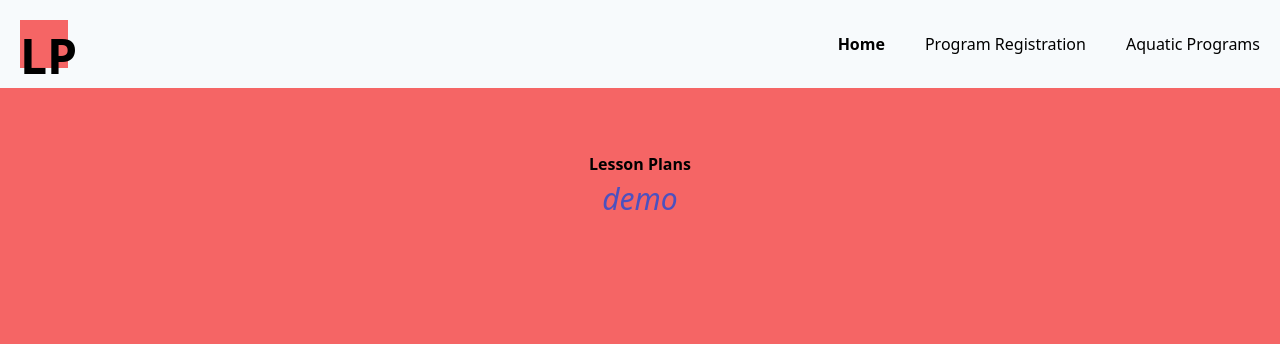
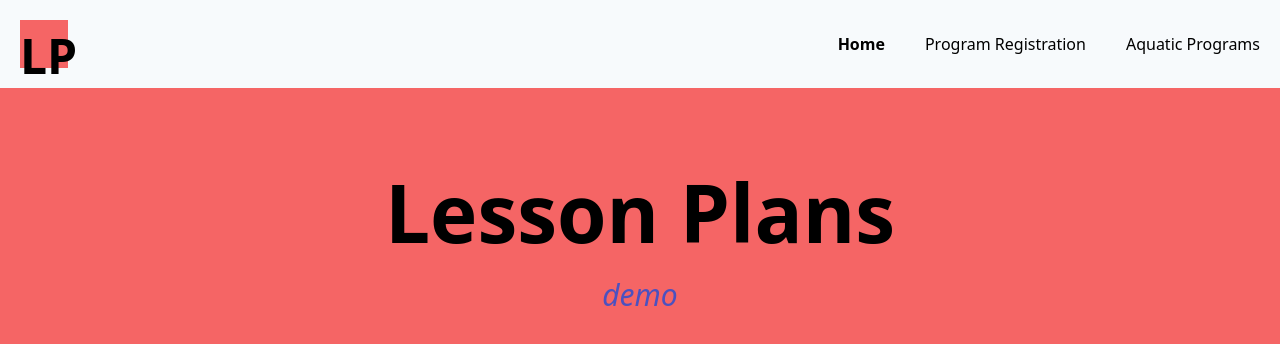
Before and after one commit to owen-duncan-snobel/LessonPlans, a Gatsby site in the folder gatsby-strapi-tailwind/: page / in a window 1280 px wide. Built offline with nearby package versions, Linux system fonts and the light colour scheme; Gatsby itself is replaced by a stand-in of ours.

Commit message:
added an extra size to fonts

```diff
--- a/gatsby-strapi-tailwind/src/css/style.css
+++ b/gatsby-strapi-tailwind/src/css/style.css
@@ -5,6 +5,10 @@ html {
     @apply bg-gray-100;
 }
 
+.text-7xl {
+    font-size: 5rem;
+}
+
 @tailwind components;
 /*! purgecss end ignore */
 @tailwind utilities;
```
